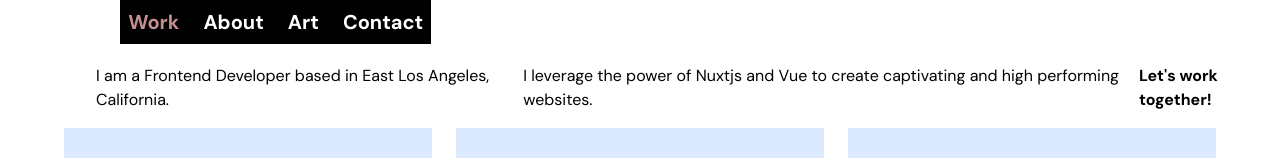
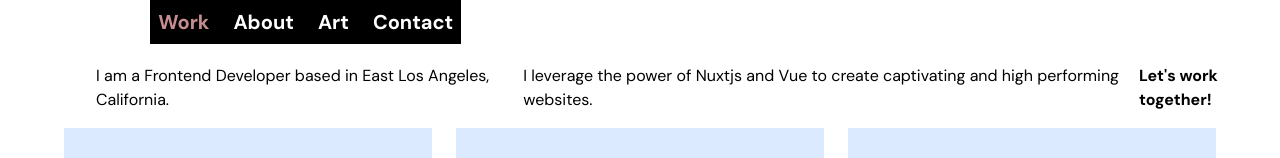
Before and after one commit to gerardojgarcia/gg_portfolio_24, a Nuxt app: page / in a window 1280 px wide. Shown: the top 158 px of the page. Built offline with nearby package versions, Linux system fonts and the light colour scheme.

Commit message:
changed font to navigation

```diff
--- a/components/TheNave.vue
+++ b/components/TheNave.vue
@@ -1,7 +1,7 @@
 <script setup></script>
 <template>
     <div class="absolute navigation-container w-full flex text-white items-center">
-    <strong>Gerardo Garcia</strong>
+    <strong class="text-xl">Gerardo Garcia</strong>
         <nav class="lg:space-x-6 text-white bg-black p-2 text-xl font-bold">
             <NuxtLink class="nav-link" to="/">Work</NuxtLink>
             <NuxtLink class="nav-link" to="/about">About</NuxtLink>
```
